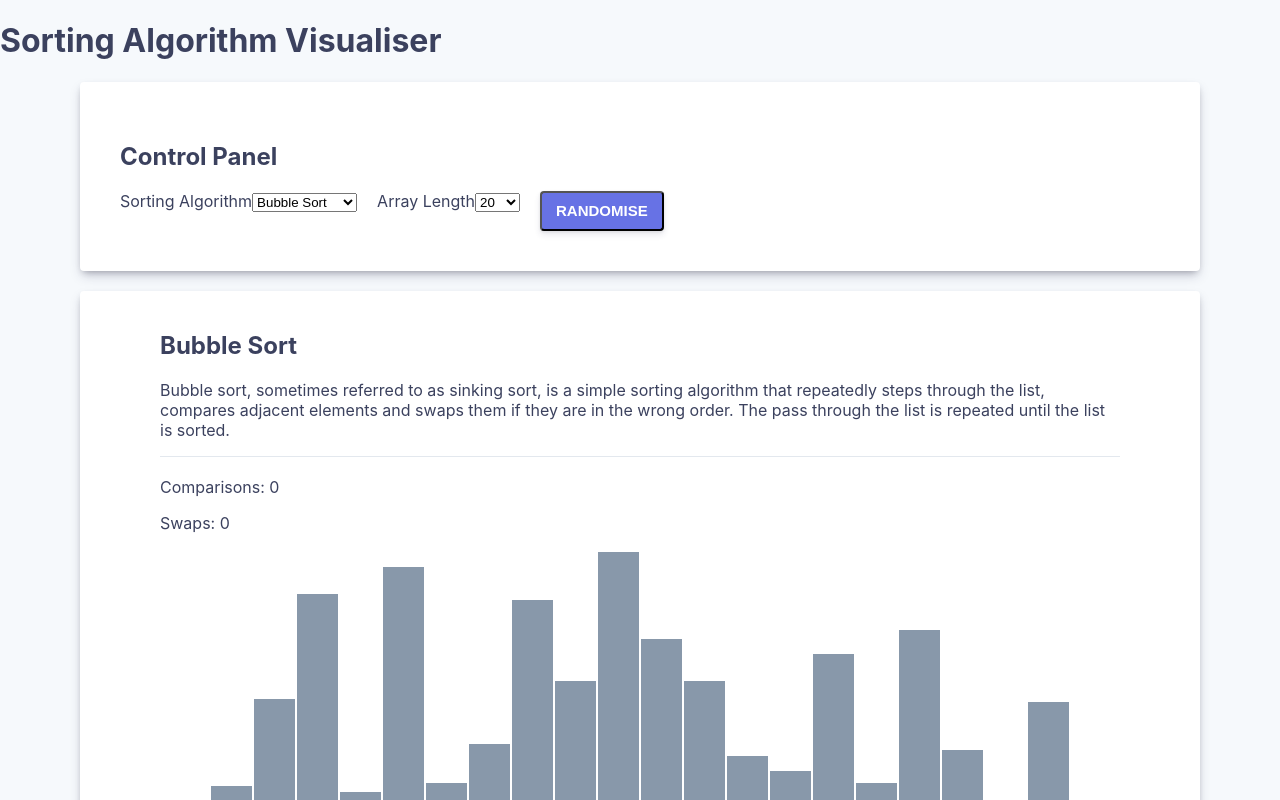
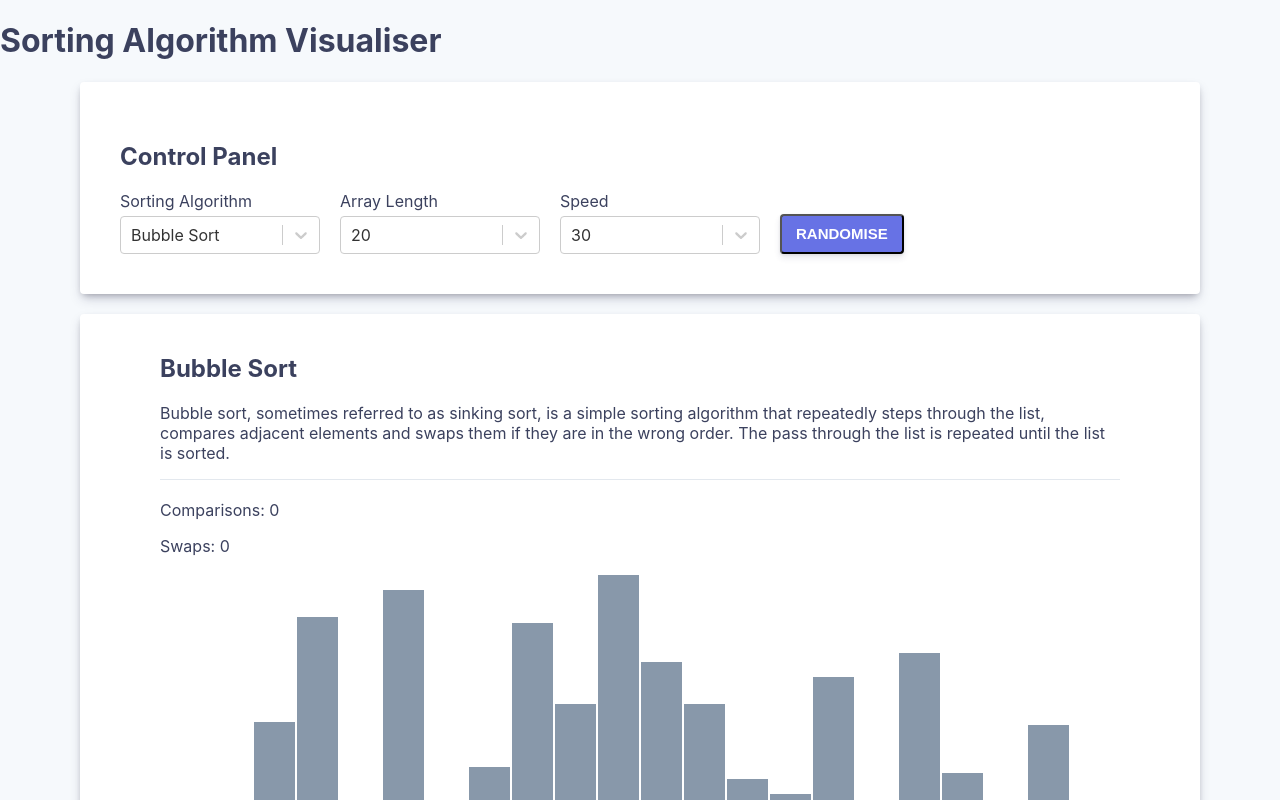
Before and after one commit to jnelssonsmith/sorting-algorithm-visualiser, a React (Create React App) app: page / in a window 1280 px wide. Shown: the top 800 px of the page. Built offline with nearby package versions, Linux system fonts and the light colour scheme.

Commit message:
Refactor to use react-select, change way options are stored

```diff
--- a/package.json
+++ b/package.json
@@ -6,7 +6,8 @@
     "classnames": "^2.2.6",
     "react": "^16.10.2",
     "react-dom": "^16.10.2",
-    "react-scripts": "3.2.0"
+    "react-scripts": "3.2.0",
+    "react-select": "^3.0.8"
   },
   "scripts": {
     "start": "react-scripts start",
--- a/src/App.css
+++ b/src/App.css
@@ -21,11 +21,19 @@ body {
 
 .controls {
   display: flex;
+  flex-wrap: wrap;
+  align-items: flex-end;
 }
 
-.controls > label {
+.control {
   margin-right: 20px;
+  min-width: 200px;
 }
+
+.select {
+  margin-top: 5px;
+}
+
 
 
 .algorithm-details {
--- a/src/App.js
+++ b/src/App.js
@@ -4,12 +4,14 @@ import './App.css';
 import SortVisualiser from './components/SortVisualiser';
 import ControlPanel from './components/ConrolPanel';
 
+import { defaultSizeOption } from './config/sizeOptions';
+import { defaultAlgorithmOption } from './config/algorithmOptions';
+import { defaultSpeedOption } from './config/speedOptions';
+
 const getRandomArr = (length) => {
   return Array.apply(null, Array(length)).map(function() { return Math.floor(Math.random() * 90) + 10; })
 }
 
-const INITIAL_ALGORITHM = "BUBBLE";
-const INITIAL_SIZE = 20;
 
 class App extends React.Component {
 
@@ -17,38 +19,42 @@ class App extends React.Component {
     super(props);
 
     this.state = {
-      items: getRandomArr(INITIAL_SIZE),
-      size: INITIAL_SIZE,
-      algorithm: INITIAL_ALGORITHM,
+      items: getRandomArr(defaultSizeOption.value),
+      sizeOption: defaultSizeOption,
+      algorithmOption: defaultAlgorithmOption,
       visualisationInProgress: false,
+      speedOption: defaultSpeedOption,
     }
   }
 
-
-  handleSizeChange = (e) => {
-    const newSize = Number.parseInt(e.target.value, 10);
+  handleSizeChange = (option) => {
     this.setState({
-      size: newSize,
-      items: getRandomArr(newSize)
+      sizeOption: option,
+      items: getRandomArr(option.value)
     })
   }
 
-  handleAlgorithmChange = (e) => {
-    const algorithm = e.target.value;
+  handleAlgorithmChange = (option) => {
     this.setState({
-      algorithm,
+      algorithmOption: option,
     })
   }
 
   handleRandomise = () => {
     this.setState(prevState => ({
-      items: getRandomArr(prevState.size)
+      items: getRandomArr(prevState.sizeOption.value)
     }))
   }
 
+  handleSpeedChange = (option) => {
+    this.setState({
+      speedOption: option,
+    })
+  }
+
   render() {
-    const { items, algorithm, visualisationInProgress } = this.state;
-    console.log(items.length)
+    const { items, algorithmOption, visualisationInProgress, sizeOption, speedOption } = this.state;
+
     return (
       <div className="App">
         <header className="">
@@ -58,11 +64,15 @@ class App extends React.Component {
           <div className="layout-l">
             <ControlPanel
               disabled={visualisationInProgress}
+              speedOption={speedOption}
+              algorithmOption={algorithmOption}
+              sizeOption={sizeOption}
               onSizeChange={this.handleSizeChange}
+              onSpeedChange={this.handleSpeedChange}
               onAlgorithmChange={this.handleAlgorithmChange}
               onRandomise={this.handleRandomise}
             />
-            <SortVisualiser onReset={this.handleRandomise} algorithm={algorithm} items={items}></SortVisualiser>
+            <SortVisualiser onReset={this.handleRandomise} algorithm={algorithmOption.value} speed={speedOption.value} items={items}></SortVisualiser>
           </div>
         </main>
         <footer>
--- a/src/components/ConrolPanel.js
+++ b/src/components/ConrolPanel.js
@@ -1,10 +1,19 @@
 import React from 'react';
+import Select from 'react-select';
+
+import speedOptions from '../config/speedOptions';
+import algorithmOptions from '../config/algorithmOptions';
+import sizeOptions from '../config/sizeOptions';
 
 const ControlPanel = ({
   onSizeChange,
   onAlgorithmChange,
+  onSpeedChange,
   onRandomise,
   disabled,
+  speedOption,
+  algorithmOption,
+  sizeOption,
 }) => {
   return (
     <section class="control-panel">
@@ -12,23 +21,24 @@ const ControlPanel = ({
         Control Panel
       </h2>
       <div className="controls">
+        <div className="control">
           <label>
             Sorting Algorithm
-        <select disabled={disabled} onChange={onAlgorithmChange}>
-          <option selected value="BUBBLE">Bubble Sort</option>
-          <option value="SELECTION">Selection Sort</option>
-        </select>
+          <Select className="select" value={algorithmOption} onChange={onAlgorithmChange} options={algorithmOptions} />
           </label>
+        </div>
+        <div className="control">
           <label>
             Array Length
-        <select disabled={disabled} onChange={onSizeChange}>
-          <option value="10">10</option>
-          <option selected value="20">20</option>
-          <option value="50">50</option>
-          <option value="100">100</option>
-          <option value="200">200</option>
-        </select>
+          <Select className="select" value={sizeOption} onChange={onSizeChange} options={sizeOptions} />
           </label>
+        </div>
+        <div className="control">
+          <label>
+            Speed
+          <Select className="select" value={speedOption} onChange={onSpeedChange} options={speedOptions} />
+          </label>
+        </div>
         <button disabled={disabled} onClick={onRandomise}>Randomise</button>
       </div>
     </section>
--- a/src/components/SortVisualiser.js
+++ b/src/components/SortVisualiser.js
@@ -17,8 +17,6 @@ const renderGraphBar = (item, index, frameConfig) => {
   return <div key={`${index}-${classes}-${item}`} style={{height: `${item}%`}} className={classes}></div>
 
 }
-
-const SPEED = 16;
 
 
 const arrDifferent = (arr1, arr2) => {
@@ -117,7 +115,7 @@ class SortVisualiser extends React.Component {
 
           this.setState(stateUpdate)
         })
-      }, index * SPEED)
+      }, index * this.props.speed)
 
       this.animations.push(anim);
     })
--- /dev/null
+++ b/src/config/algorithmOptions.js
@@ -0,0 +1,7 @@
+const algorithmOptions = [
+  {value: 'BUBBLE', label: 'Bubble Sort'},
+  {value: 'SELECTION', label: 'Selection Sort'}
+]
+
+export const defaultAlgorithmOption = algorithmOptions[0];
+export default algorithmOptions;
--- /dev/null
+++ b/src/config/sizeOptions.js
@@ -0,0 +1,11 @@
+
+const sizeOptions = [
+  {value: 10, label: '10'},
+  {value: 20, label: '20'},
+  {value: 50, label: '50'},
+  {value: 100, label: '100'},
+  {value: 200, label: '200'},
+]
+
+export const defaultSizeOption = sizeOptions[1];
+export default sizeOptions;
--- /dev/null
+++ b/src/config/speedOptions.js
@@ -0,0 +1,12 @@
+const speedOptions = [
+  {value: 16, label: '16'},
+  {value: 30, label: '30'},
+  {value: 50, label: '50'},
+  {value: 100, label: '100'},
+  {value: 200, label: '200'},
+  {value: 500, label: '500'},
+  {value: 1000, label: '1000'},
+]
+
+export const defaultSpeedOption = speedOptions[1];
+export default speedOptions;
```
Also changed, not shown: 1 other file (tests, documents, lock files or other folders). Lines whose indentation alone changed are shown as unchanged.
